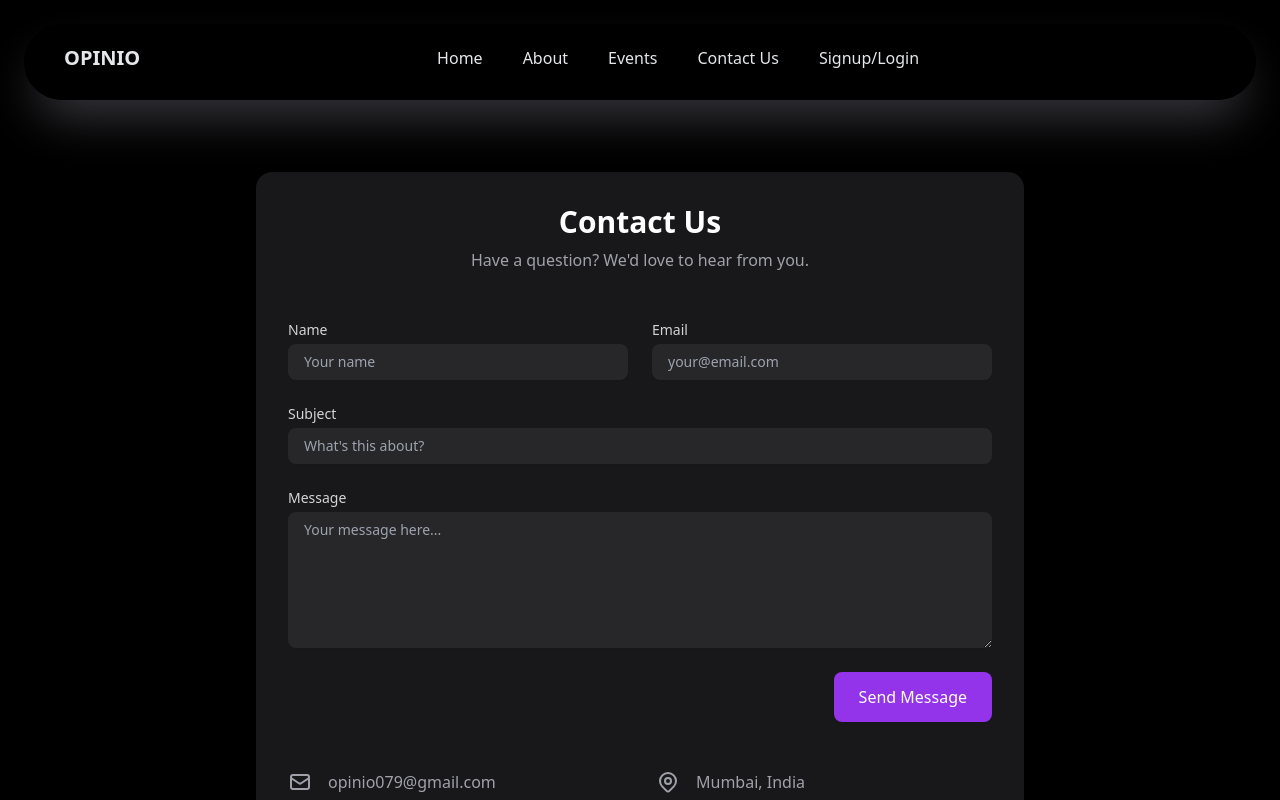
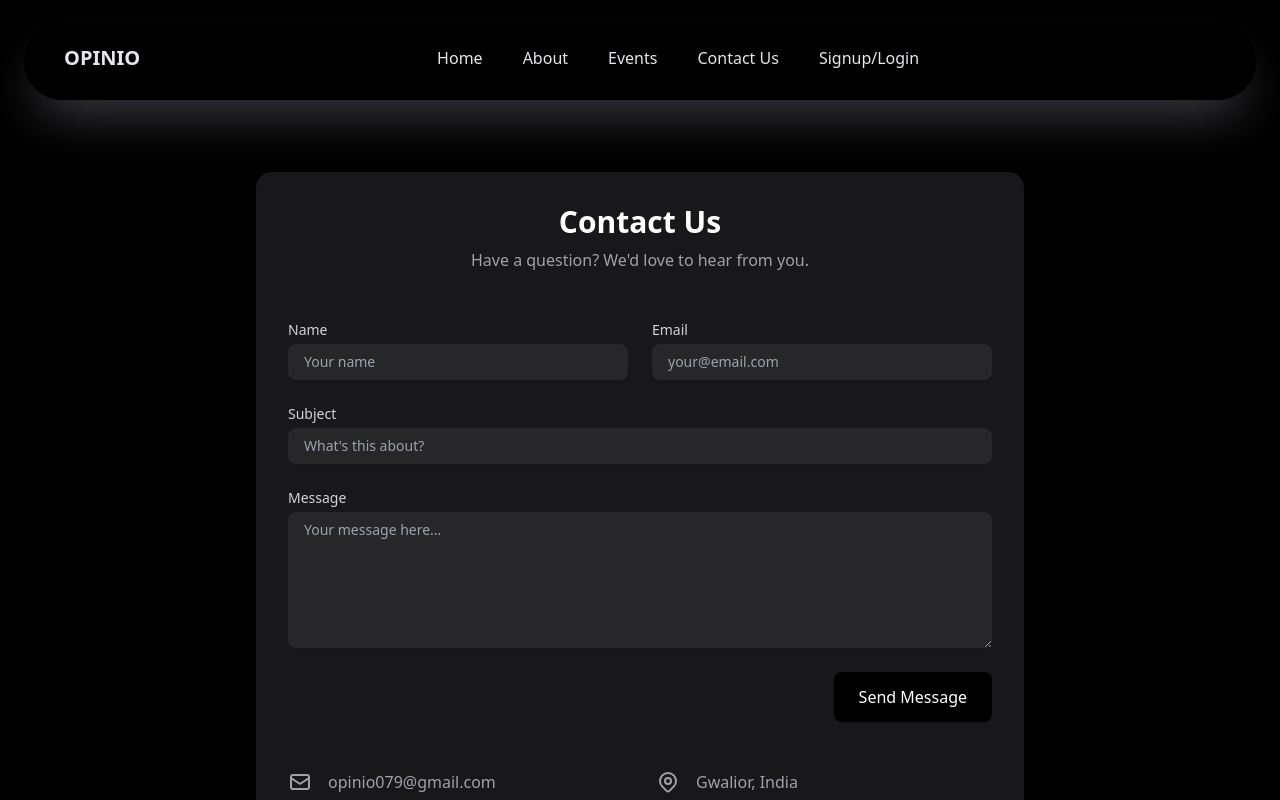
Before and after one commit to Anshika13d/Opinio, a React (Vite) app in the folder Client/: page /contact-us in a window 1280 px wide. Shown: the top 800 px of the page. Built offline with nearby package versions, Linux system fonts and the light colour scheme; no server answers.

Commit message:
finalreview

```diff
--- a/Client/src/pages/Contact.jsx
+++ b/Client/src/pages/Contact.jsx
@@ -67,7 +67,7 @@ function Contact() {
                   required
                   value={formData.name}
                   onChange={handleChange}
-                  className="mt-1 block w-full rounded-lg bg-zinc-800 border-zinc-700 text-white shadow-sm focus:border-purple-500 focus:ring-purple-500 sm:text-sm px-4 py-2"
+                  className="mt-1 block w-full rounded-lg bg-zinc-800 border-zinc-700 text-white shadow-sm focus:outline-none focus:ring-1 focus:ring-gray-500 sm:text-sm px-4 py-2"
                   placeholder="Your name"
                 />
               </div>
@@ -83,7 +83,7 @@ function Contact() {
                   required
                   value={formData.email}
                   onChange={handleChange}
-                  className="mt-1 block w-full rounded-lg bg-zinc-800 border-zinc-700 text-white shadow-sm focus:border-purple-500 focus:ring-purple-500 sm:text-sm px-4 py-2"
+                  className="mt-1 block w-full rounded-lg bg-zinc-800 border-zinc-700 text-white shadow-sm focus:outline-none focus:ring-1 focus:ring-gray-500 sm:text-sm px-4 py-2"
                   placeholder="your@email.com"
                 />
               </div>
@@ -100,7 +100,7 @@ function Contact() {
                 required
                 value={formData.subject}
                 onChange={handleChange}
-                className="mt-1 block w-full rounded-lg bg-zinc-800 border-zinc-700 text-white shadow-sm focus:border-purple-500 focus:ring-purple-500 sm:text-sm px-4 py-2"
+                className="mt-1 block w-full rounded-lg bg-zinc-800 border-zinc-700 text-white shadow-sm focus:outline-none focus:ring-1 focus:ring-gray-500 sm:text-sm px-4 py-2"
                 placeholder="What's this about?"
               />
             </div>
@@ -116,7 +116,7 @@ function Contact() {
                 value={formData.message}
                 onChange={handleChange}
                 rows="6"
-                className="mt-1 block w-full rounded-lg bg-zinc-800 border-zinc-700 text-white shadow-sm focus:border-purple-500 focus:ring-purple-500 sm:text-sm px-4 py-2"
+                className="mt-1 block w-full rounded-lg bg-zinc-800 border-zinc-700 text-white shadow-sm focus:outline-none focus:ring-1 focus:ring-gray-500 sm:text-sm px-4 py-2"
                 placeholder="Your message here..."
               />
             </div>
@@ -127,7 +127,7 @@ function Contact() {
                 whileTap={{ scale: 0.98 }}
                 type="submit"
                 disabled={loading}
-                className={`inline-flex items-center px-6 py-3 border border-transparent rounded-lg shadow-sm text-base font-medium text-white bg-purple-600 hover:bg-purple-700 focus:outline-none focus:ring-2 focus:ring-offset-2 focus:ring-purple-500 ${
+                className={`inline-flex items-center px-6 py-3 border border-transparent rounded-lg shadow-sm text-base font-medium text-white bg-black hover:bg-zinc-950 focus:outline-none focus:ring-1 focus:ring-gray-500 ${
                   loading ? 'opacity-50 cursor-not-allowed' : ''
                 }`}
               >
@@ -158,7 +158,7 @@ function Contact() {
                 <path strokeLinecap="round" strokeLinejoin="round" strokeWidth="2" d="M17.657 16.657L13.414 20.9a1.998 1.998 0 01-2.827 0l-4.244-4.243a8 8 0 1111.314 0z" />
                 <path strokeLinecap="round" strokeLinejoin="round" strokeWidth="2" d="M15 11a3 3 0 11-6 0 3 3 0 016 0z" />
               </svg>
-              <span>Mumbai, India</span>
+              <span>Gwalior, India</span>
             </div>
           </div>
         </motion.div>
```
